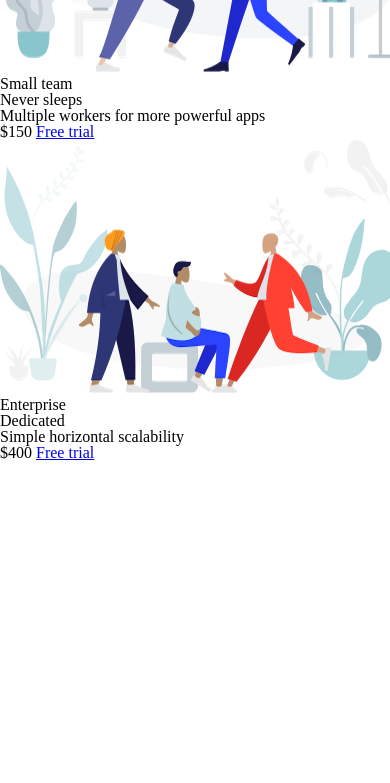
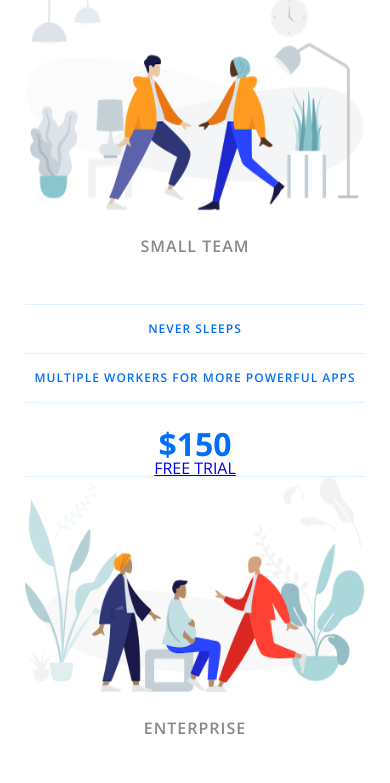
Before and after one commit to MattPahuta/pricing-panel-demo, a plain HTML site: page index.html in a window 390 px wide. Shown: the part 502-1285 px from the top of the page. Before the commit the page ends 963 px from the top, so only its background shows below. Drawn offline with nearby package versions, Linux system fonts and the light colour scheme.

Commit message:
Mobile structure, font and color styling

```diff
--- a/app.css
+++ b/app.css
@@ -48,3 +48,73 @@ table {
 }
 
 /* End Reset */
+
+html {
+  font-family: 'Open Sans', sans-serif;
+  box-sizing: border-box;
+}
+
+body {
+  background-color: #60a9ff;
+  display: flex;
+  justify-content: center;
+  align-items: center;
+  min-height: 100vh;
+}
+
+.panel {
+  background-color: #fff;
+  border-radius: 10px;
+  padding: 15px 25px;
+  width: 100%;
+  max-width: 960px;
+  display: flex;
+  flex-direction: column;
+  text-align: center;
+  text-transform: uppercase;
+}
+
+.pricing-plan {
+  border-bottom: 1px solid #e1f1ff;
+}
+
+.pricing-plan:last-child {
+  border-bottom: none;
+}
+
+.pricing-img {
+  margin-bottom: 25px;
+  max-width: 100%;
+}
+
+
+.pricing-header {
+  color: #888;
+  font-weight: 600;
+  letter-spacing: 1px;
+}
+
+.pricing-features {
+  margin: 50px 0 25px;
+  color: #016ff9;
+}
+
+.pricing-features-item {
+  font-weight: 600;
+  letter-spacing: 1px;
+  font-size: 12px;
+  line-height: 1.5;
+  padding: 15px 0;
+  border-top: 1px solid #e1f1ff;
+}
+
+.pricing-features-item:last-child {
+  border-bottom: 1px solid #e1f1ff;
+}
+
+.pricing-price {
+  color: #016ff9;
+  display: block;
+  font-size: 32px;
+  font-weight: 700;
+}
```
